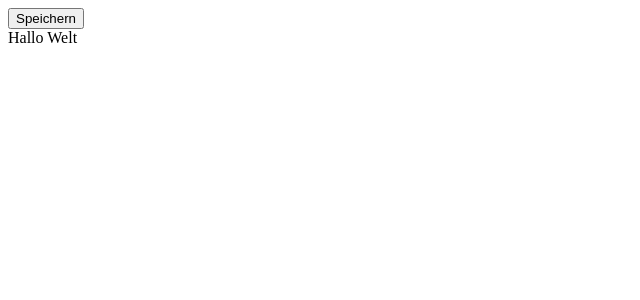
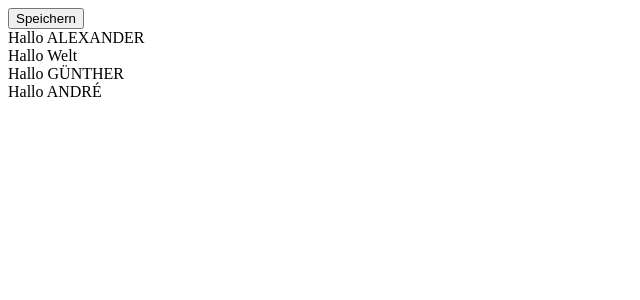
Before and after one commit to SuoraGmbH/react-camp-2023-12, a React (Vite) app: page / in a window 1280 px wide. Shown: the top 300 px of the page, without its empty margins (0-640 px from the left). Built offline with nearby package versions, Linux system fonts and the light colour scheme.

Commit message:
Add Wiederholungskomponente

```diff
--- a/src/App.tsx
+++ b/src/App.tsx
@@ -1,5 +1,6 @@
 import TimeEntryView from "./components/TimeEntryView.tsx";
 import TimeEntryForm from "./components/TimeEntryForm.tsx";
+import WiederholungsKomponente from "./components/WiederholungsKomponente.tsx";
 
 function App() {
   return (
@@ -13,6 +14,9 @@ function App() {
           end: new Date(),
         }}
       />
+
+      <WiederholungsKomponente name="Günther" />
+      <WiederholungsKomponente name="André" />
     </div>
   );
 }
--- a/src/components/TimeEntryView.tsx
+++ b/src/components/TimeEntryView.tsx
@@ -1,11 +1,17 @@
 import TimeEntry from "../domain/TimeEntry.ts";
+import WiederholungsKomponente from "./WiederholungsKomponente.tsx";
 
 interface Props {
   timeEntry: TimeEntry;
 }
 
 const TimeEntryView = ({ timeEntry: { comment } }: Props) => {
-  return <div>{comment}</div>;
+  return (
+    <div>
+      <WiederholungsKomponente name="Alexander" />
+      {comment}
+    </div>
+  );
 };
 
 export default TimeEntryView;
--- /dev/null
+++ b/src/components/WiederholungsKomponente.tsx
@@ -0,0 +1,19 @@
+import * as React from "react";
+
+interface Props {
+  name?: string;
+}
+
+const WiederholungsKomponente: React.FunctionComponent<Props> = ({ name }) => {
+  if (!name) {
+    return <div>Fremde Leute grüße ich nicht</div>;
+  }
+
+  const handleClick = function () {
+    console.log(`Der Gruß für ${name} wurde geklickt`);
+  };
+
+  return <div onClick={handleClick}>Hallo {name.toUpperCase()}</div>;
+};
+
+export default WiederholungsKomponente;
```
